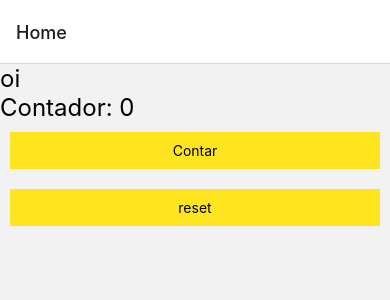
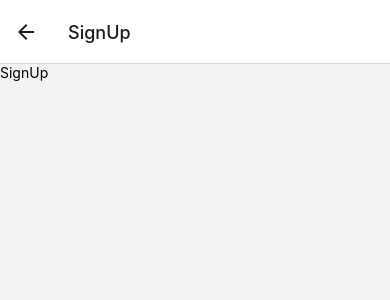
Before and after one commit to sth3r/Jour, a React Native app: screen /SignUp in a window 390 px wide. Shown: the top 300 px of the page. Built offline with nearby package versions, Linux system fonts and the light colour scheme.

Commit message:
da pra mudar de página

```diff
--- a/App.js
+++ b/App.js
@@ -1,26 +1,21 @@
 // In App.js in a new project
 
 import * as React from 'react';
-import { View, Text } from 'react-native';
 import { NavigationContainer } from '@react-navigation/native';
 import { createNativeStackNavigator } from '@react-navigation/native-stack';
 import Home from './src/screens/Home';
-
-function HomeScreen() {
-  return (
-    <View style={{ flex: 1, alignItems: 'center', justifyContent: 'center' }}>
-      <Text>Home Screen</Text>
-    </View>
-  );
-}
+import SignIn from './src/screens/SignIn';
+import SignUp from './src/screens/SignUp';
 
 const Stack = createNativeStackNavigator();
 
 function App() {
   return (
     <NavigationContainer>
-      <Stack.Navigator>
+      <Stack.Navigator initialRouteName="SignIn">
+        <Stack.Screen name="SignIn" component={SignIn} />
         <Stack.Screen name="Home" component={Home} />
+        <Stack.Screen name="SignUp" component={SignUp} />
       </Stack.Navigator>
     </NavigationContainer>
   );
--- /dev/null
+++ b/src/screens/SignIn.js
@@ -0,0 +1,13 @@
+import React from 'react';
+import { View, Text } from 'react-native';
+
+const SignIn = (props) => {
+  return (
+    <View>
+        <Text onPress={()=>props.navigation.navigate('Home')}>SignIn</Text>
+        <Text onPress={()=>props.navigation.navigate('SignUp')}>vai p SignUp</Text>
+    </View>
+    );
+};
+
+export default SignIn;
--- /dev/null
+++ b/src/screens/SignUp.js
@@ -0,0 +1,12 @@
+import React from 'react';
+import { View, Text } from 'react-native';
+
+const SignUp = () => {
+  return (
+    <View>
+        <Text>SignUp</Text>
+    </View>
+    );
+};
+
+export default SignUp;
```
